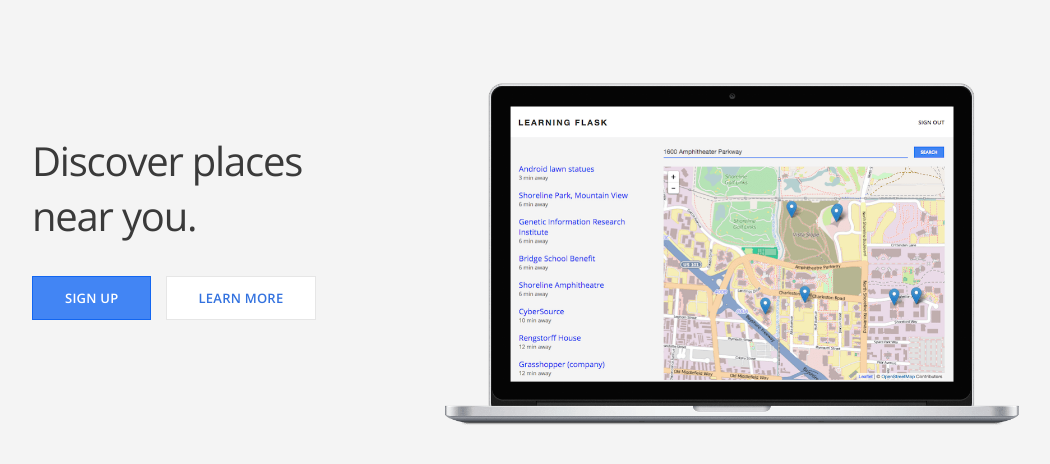
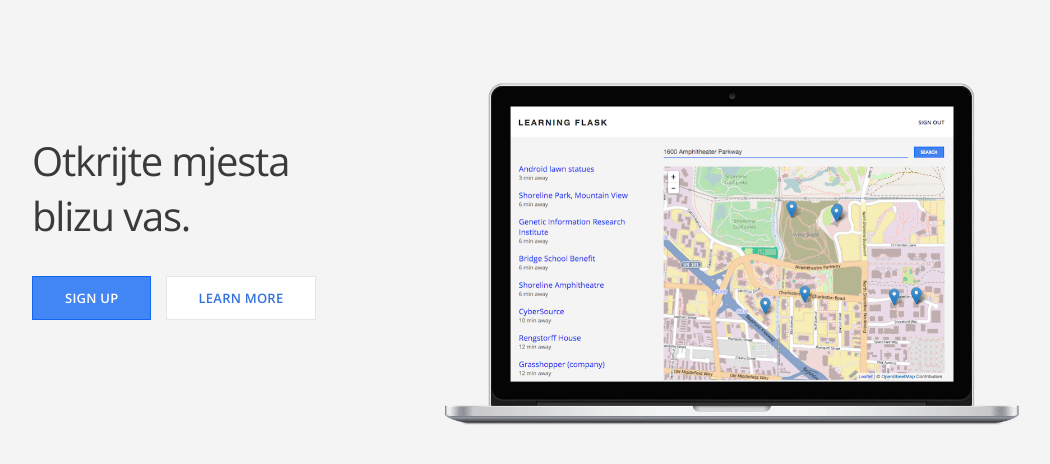
Before and after one commit to excellentprogramer/first-flask-project, a Flask app: page / in a window 1280 px wide. Shown: the part 50-514 px from the top of the page, without its empty margins (108-1158 px from the left). Run offline with Flask 2, Linux system fonts and the light colour scheme.

Commit message:
Modify index page

```diff
--- a/templates/index.html
+++ b/templates/index.html
@@ -5,7 +5,7 @@
     <div class="container">
 
       <div class="section-content">
-        <h2>Discover places near you.</h2>
+        <h2>Otkrijte mjesta blizu vas.</h2>
         <a href="#" class="btn-primary">Sign up</a>
         <a href="{{ url_for('about_page') }}" class="btn-secondary">Learn more</a>
       </div>
```
